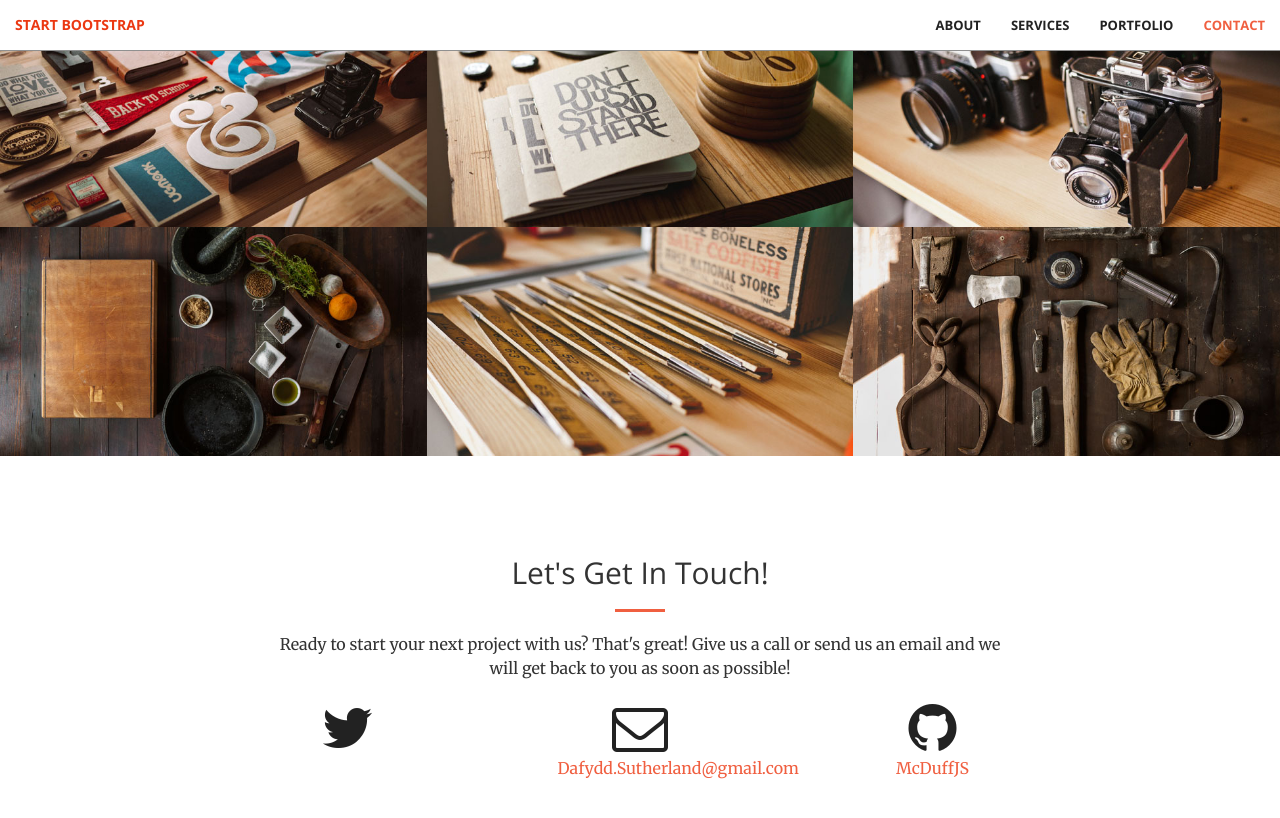
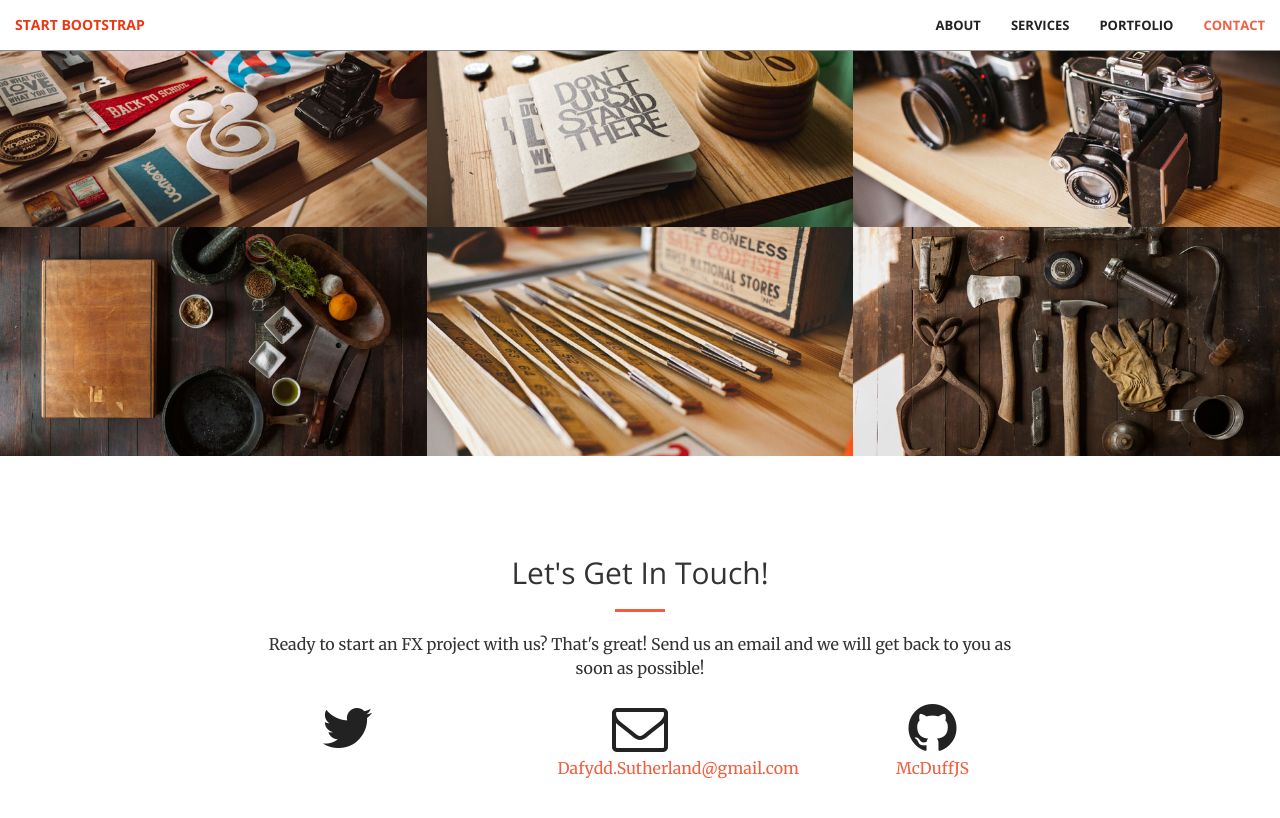
Before and after one commit to McDuffJS/mcduffjs.github.io, a Jekyll site: the page built from index.html, in a window 1280 px wide and 900 px high, scrolled down 903 px. Shown: the top 818 px of the window. Built offline with Jekyll 4.4.1, drawn with Linux system fonts in a browser that asks for light colours.

Commit message:
Update contact.html

```diff
--- a/_includes/contact.html
+++ b/_includes/contact.html
@@ -4,7 +4,7 @@
             <div class="col-lg-8 col-lg-offset-2 text-center">
                 <h2 class="section-heading">Let's Get In Touch!</h2>
                 <hr class="primary">
-                <p>Ready to start your next project with us? That's great! Give us a call or send us an email and we will get back to you as soon as possible!</p>
+                <p>Ready to start an FX project with us? That's great! Send us an email and we will get back to you as soon as possible!</p>
             </div>
         <div class="col-lg-2 col-lg-offset-2 text-center">
             <a href="https://twitter.com/{{ site.twitter_username }}">
```
